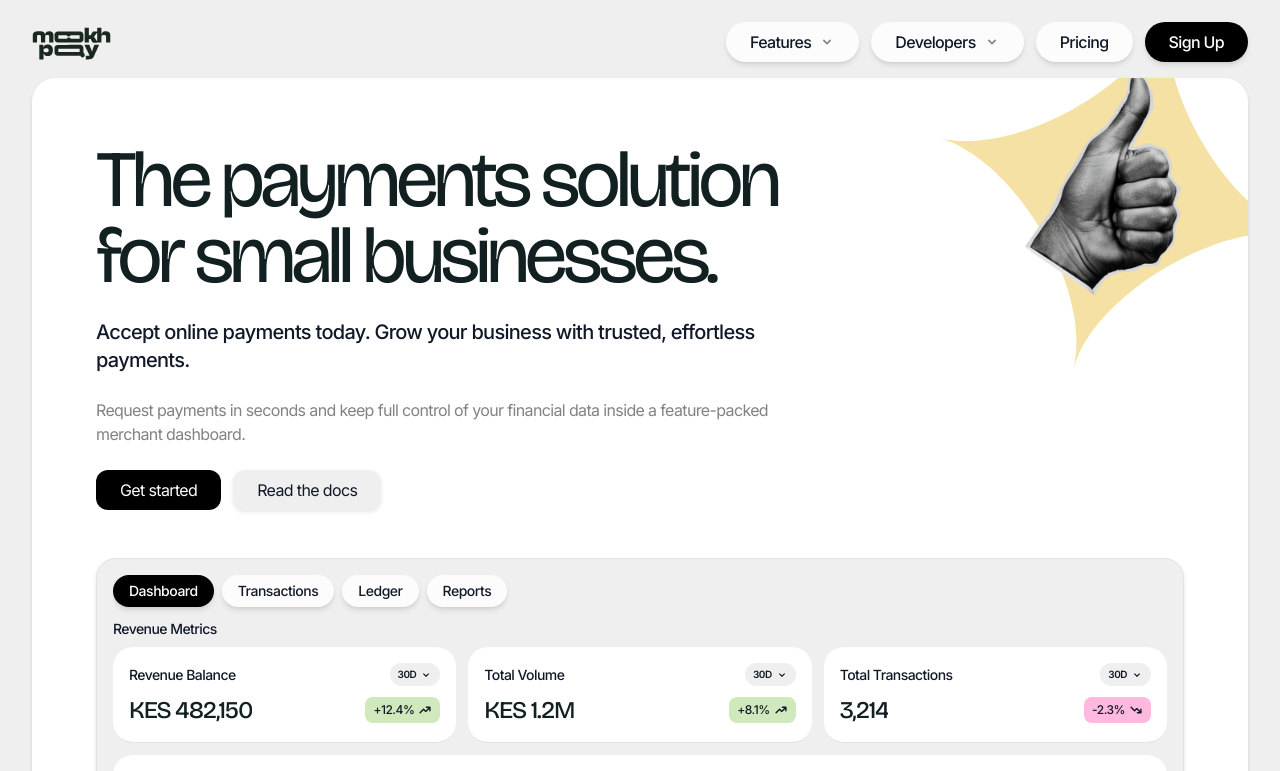
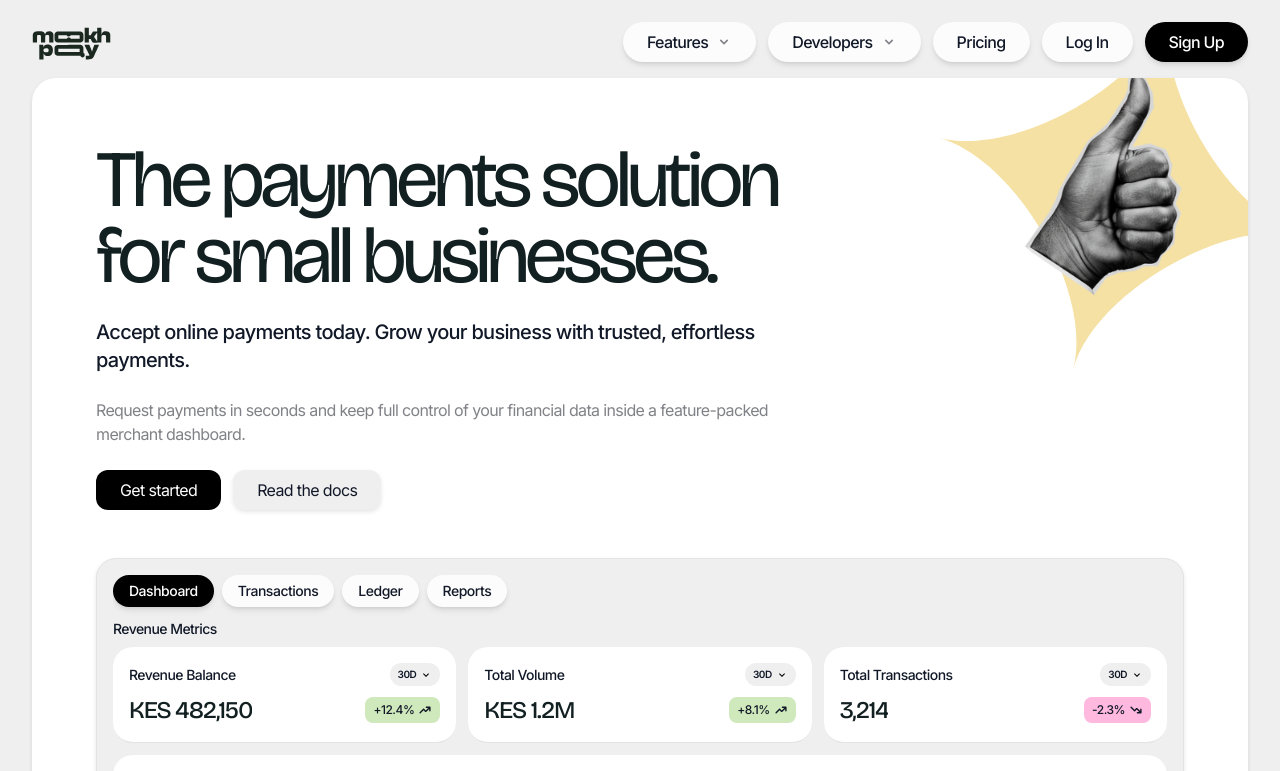
Before and after one commit to MOOKHAFRICA/mookhpay-landing, a Next.js app: page / in a window 1280 px wide. Shown: the top 771 px of the page. Built offline with nearby package versions, Linux system fonts and the light colour scheme.

Commit message:
Restore the nav Log In link to the real application login
Points to https://mookhpay.com/login (the live app), not the removed
visual-only page.

```diff
--- a/components/nav.js
+++ b/components/nav.js
@@ -102,6 +102,14 @@ export default function NavBar({ isOpen }) {
         <ul className="md:flex md:items-center md:gap-3">
           <li>
             <a
+              href="https://mookhpay.com/login"
+              className="flex items-center px-4 sm:px-6 py-2 rounded-[20px] text-sm sm:text-base font-medium tracking-[-0.64px] text-[#111827] transition-colors md:bg-white/80 md:shadow-md md:hover:bg-white"
+            >
+              Log In
+            </a>
+          </li>
+          <li>
+            <a
               href="mailto:info@mookhpay.com"
               className="flex items-center px-4 sm:px-6 py-2 rounded-[20px] text-sm sm:text-base font-medium tracking-[-0.64px] transition-colors md:bg-black md:text-white md:shadow-md md:hover:bg-gray-900"
             >
```
